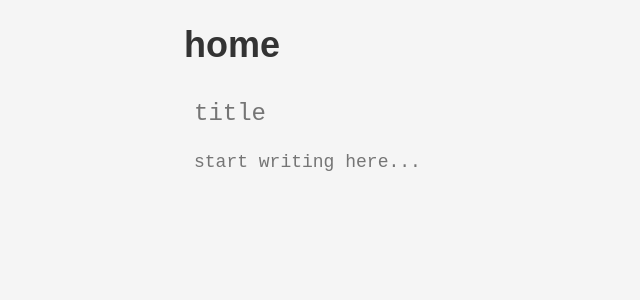
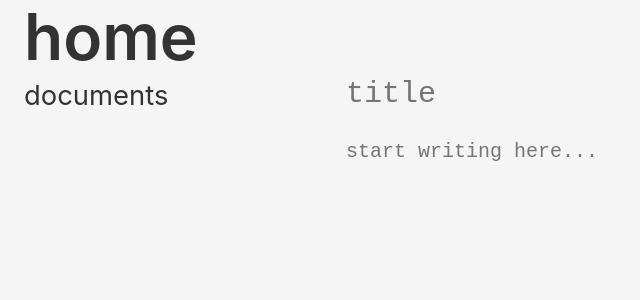
Before and after one commit to sbsto/knowledge, a React (Create React App) app in the folder client/: page / in a window 1280 px wide. Shown: the top 300 px of the page, without its empty margins (0-640 px from the left). Built offline with nearby package versions, Linux system fonts and the light colour scheme.

Commit message:
refactor code for Mui using JSS & theme & grid/containers

```diff
--- a/client/package.json
+++ b/client/package.json
@@ -4,6 +4,8 @@
   "private": true,
   "dependencies": {
     "@material-ui/core": "^4.10.1",
+    "@material-ui/icons": "^4.9.1",
+    "@material-ui/lab": "^4.0.0-alpha.55",
     "@testing-library/jest-dom": "^4.2.4",
     "@testing-library/react": "^9.3.2",
     "@testing-library/user-event": "^7.1.2",
--- a/client/src/App.tsx
+++ b/client/src/App.tsx
@@ -1,24 +1,22 @@
 import React from 'react';
-import { Container, Grid } from '@material-ui/core'
-import './styles/App.css';
-import { DocView } from './components/'
+import { Container, Grid, Typography } from '@material-ui/core'
+import { DocView, DocNav } from './components/'
 
 function App() {
   return (
-    <Container className="App" maxWidth="md">
+    <Container className="App" maxWidth="lg">
       {/* Instead of the below, we will have a funcitonal header component.
           This is just a placeholder. I think the material-ui "App Bar" component
           could look really nice here.
       */}
-      <Grid className="header">
-        <h1>home</h1>
-      </Grid>
-      <Grid>
-        <DocView />
+      <Typography variant="h1">home</Typography>
+      <Grid container spacing={6}>
         {/* here, we'll have 2 components:
           one for navigation between docs (left)
           one for viewing the doc and editing it.
          */}
+        <DocNav />
+        <DocView />
       </Grid>
     </Container>
   );
--- a/client/src/components/DocBody.tsx
+++ b/client/src/components/DocBody.tsx
@@ -1,6 +1,6 @@
 import React from 'react'
-import { Container, TextareaAutosize } from '@material-ui/core'
-import '../styles/DocBody.css'
+import { Grid, TextareaAutosize } from '@material-ui/core'
+import { makeStyles } from '@material-ui/core/styles'
 
 interface DocBodyProps {
     bodyText: string;
@@ -9,7 +9,19 @@ interface DocBodyProps {
     onBackspace(): void;
 }
 
+const useStyles = makeStyles({
+    paragraphStyle: {
+        border: "0px",
+        fontSize: "20px",
+        backgroundColor: "whitesmoke",
+        resize: "none",
+        outline: "none",
+        width: "100%"
+    }
+})
+
 function DocBody(props: DocBodyProps) {
+    const classes = useStyles()
 
     const keyPressed = (event: React.KeyboardEvent<HTMLTextAreaElement>) => {
         if (event.key === "Enter" && !event.shiftKey) {
@@ -21,14 +33,16 @@ function DocBody(props: DocBodyProps) {
     }
 
     return (
+        <Grid item>
             <TextareaAutosize
-            className="DocBody-textbox"
+                className={classes.paragraphStyle}
                 placeholder="start writing here..."
                 value={props.bodyText}
                 onChange={event => props.onChange(event.target.value)}
                 onKeyDown={keyPressed}
                 autoFocus
             />
+        </Grid>
     )
 }
 
--- /dev/null
+++ b/client/src/components/DocNav.tsx
@@ -0,0 +1,12 @@
+import React from 'react'
+import { Typography, Grid } from '@material-ui/core'
+
+function DocNav() {
+    return (
+        <Grid item sm={3}>
+            <Typography>documents</Typography>
+        </Grid>
+    )
+}
+
+export default DocNav
--- a/client/src/components/DocView.tsx
+++ b/client/src/components/DocView.tsx
@@ -1,9 +1,24 @@
 import React, { useState } from 'react'
 import { Grid, TextareaAutosize } from '@material-ui/core'
-import '../styles/DocView.css'
+import { makeStyles } from '@material-ui/core/styles'
 import { DocBody } from './'
 
+const useStyles = makeStyles({
+    titleStyle: {
+        border: "0px",
+        fontSize: "30px",
+        fontWeight: 500,
+        color: "#333333",
+        backgroundColor: "whitesmoke",
+        resize: "none",
+        outline: "none",
+        width: "100%"
+    }
+})
+
 function DocView() {
+    const classes = useStyles()
+
     const [state, setState] = useState(
         {
             title: '',
@@ -45,9 +60,16 @@ function DocView() {
     })
 
     return (
-        <Grid className="DocView">
+        <Grid
+            container
+            item
+            spacing={2}
+            direction="column"
+            sm={9}
+        >
+            <Grid item >
                 <TextareaAutosize
-                className="DocView-title"
+                    className={classes.titleStyle}
                     placeholder="title"
                     value={state.title}
                     onChange={event => setState({
@@ -55,7 +77,10 @@ function DocView() {
                         body: state.body
                     })}
                 />
+            </Grid>
+            <Grid container item direction="column">
                 {fullBody}
+            </Grid>
         </Grid>
     )
 }
--- a/client/src/components/index.ts
+++ b/client/src/components/index.ts
@@ -1,2 +1,3 @@
 export { default as DocBody } from './DocBody';
 export { default as DocView } from './DocView';
+export { default as DocNav } from './DocNav';
--- a/client/src/index.tsx
+++ b/client/src/index.tsx
@@ -1,12 +1,17 @@
 import React from 'react';
 import ReactDOM from 'react-dom';
-import './styles/index.css';
+import { CssBaseline } from '@material-ui/core'
+import { ThemeProvider } from '@material-ui/core/styles'
 import App from './App';
+import theme from './theme'
 import * as serviceWorker from './serviceWorker';
 
 ReactDOM.render(
   <React.StrictMode>
-    <App />
+    <ThemeProvider theme={theme}>
+      <CssBaseline />
+      <App />
+    </ThemeProvider>
   </React.StrictMode>,
   document.getElementById('root')
 );
--- a/client/src/styles/App.css
+++ /dev/null
@@ -1,6 +0,0 @@
-.App {
-  font-family: Arial, Helvetica, sans-serif;
-  color: #333333;
-  min-height: 100vh;
-  font-size: calc(10px + 1vmin);
-}
--- a/client/src/styles/DocBody.css
+++ /dev/null
@@ -1,14 +0,0 @@
-.DocBody-textbox {
-    width: 100%;
-    border: 0px;
-    font-size: 18px;
-    font-weight: 500;
-    color: #333333;
-    background-color: whitesmoke;
-    padding: 10px;
-    resize: none;
-}
-
-.DocBody-textbox:focus {
-    outline: none;
-}
--- a/client/src/styles/DocView.css
+++ /dev/null
@@ -1,20 +0,0 @@
-.DocView {
-    background-color: white;
-    color: #333333;
-    background-color: whitesmoke;
-}
-
-.DocView-title {
-    width: 100%;
-    border: 0px;
-    font-size: 24px;
-    font-weight: 500;
-    color: #333333;
-    background-color: whitesmoke;
-    padding: 10px;
-    resize: none;
-}
-
-.DocView-title:focus {
-    outline: none;
-}
--- a/client/src/styles/index.css
+++ /dev/null
@@ -1,9 +0,0 @@
-body {
-  margin: 0;
-  font-family: -apple-system, BlinkMacSystemFont, 'Segoe UI', 'Roboto', 'Oxygen',
-    'Ubuntu', 'Cantarell', 'Fira Sans', 'Droid Sans', 'Helvetica Neue',
-    sans-serif;
-  -webkit-font-smoothing: antialiased;
-  -moz-osx-font-smoothing: grayscale;
-  background-color: whitesmoke;
-}
--- /dev/null
+++ b/client/src/theme.ts
@@ -0,0 +1,27 @@
+import { createMuiTheme } from "@material-ui/core/styles"
+
+const fontFamily = "-apple-system, BlinkMacSystemFont, 'Segoe UI', 'Roboto', 'Oxygen','Ubuntu', 'Cantarell', 'Fira Sans', 'Droid Sans', 'Helvetica Neue',sans-serif"
+
+export default createMuiTheme({
+    palette: {
+        primary: {
+            main: "#333333"
+
+        },
+        text: {
+            primary: "#333333"
+        },
+        background: {
+            default: "#f5f5f5"
+        }
+    },
+    typography: {
+        fontFamily,
+        fontSize: 24,
+        h1: {
+            fontFamily,
+            fontWeight: 600,
+            fontSize: 64
+        }
+    }
+})
```
Also changed, not shown: 1 other file (tests, documents, lock files or other folders). Lines whose indentation alone changed are shown as unchanged.
